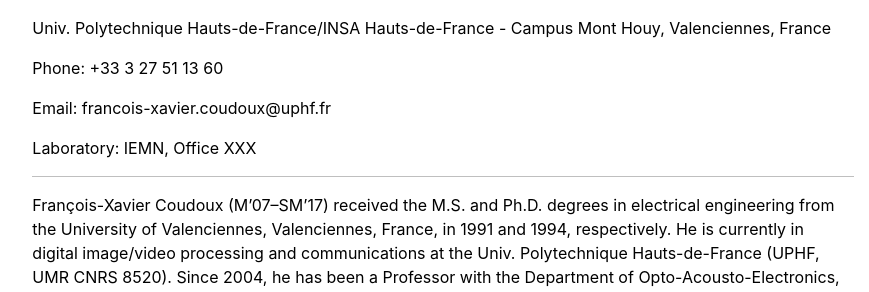
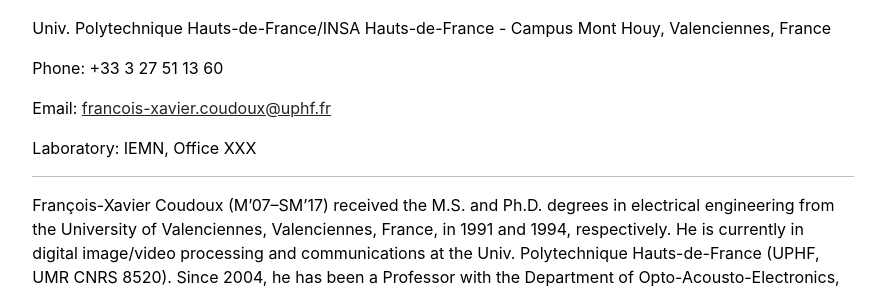
Before and after one commit to XiaYi59/LVCT, a Jekyll site: the page built from people/FX.md, in a window 1280 px wide. Shown: the part 368-660 px from the top of the page, without its empty margins (197-1066 px from the left). Built offline with Jekyll 4.4.1, drawn with Linux system fonts in a browser that asks for light colours; part of the change alters nothing that is shown.

Commit message:
Update FX.md

```diff
--- a/people/FX.md
+++ b/people/FX.md
@@ -9,7 +9,7 @@ Univ. Polytechnique Hauts-de-France/INSA Hauts-de-France - Campus Mont Houy, Val
 
 Phone: +33 3 27 51 13 60
 
-Email: francois-xavier.coudoux@uphf.fr
+Email: <a href="mailto:francois-xavier.coudoux@uphf.fr">francois-xavier.coudoux@uphf.fr</a>
 
 Laboratory: IEMN, Office XXX
 
```
